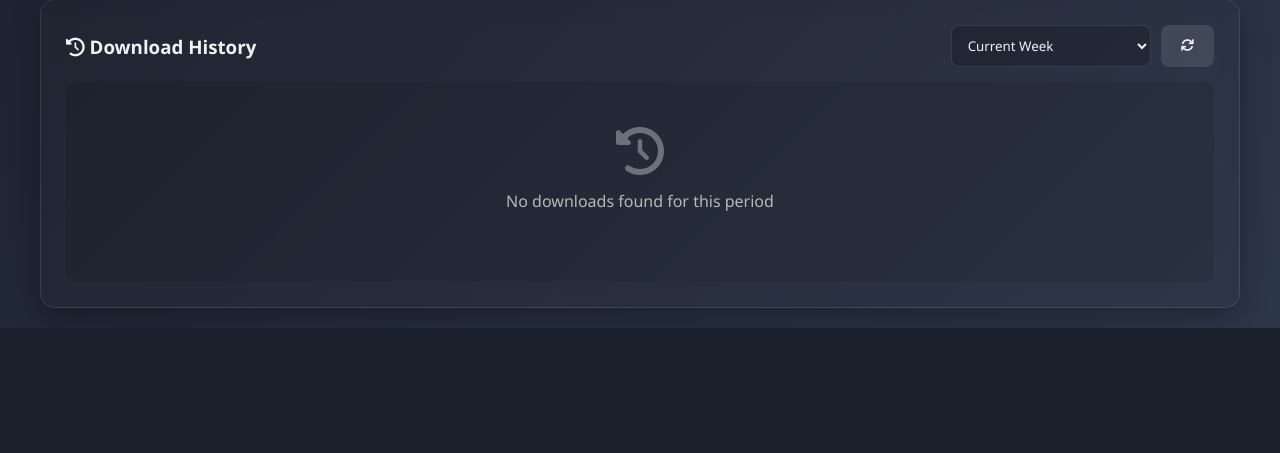
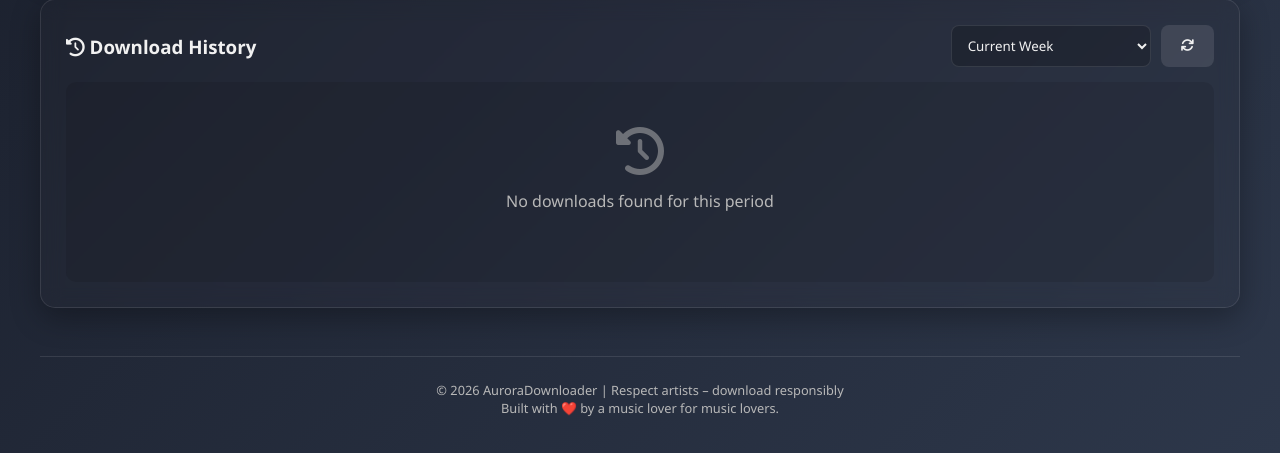
Before and after one commit to Bacem-Abidi/AuroraDownloader, a Flask app: page / in a window 1280 px wide. Shown: the part 1479-1932 px from the top of the page. Before the commit the page ends 1807 px from the top, so only its background shows below. Run offline with Flask 3, Linux system fonts and the light colour scheme; data that the repository does not hold is empty; some libraries are stand-ins or nearby versions.

Commit message:
Added footer

```diff
--- a/static/css/style.css
+++ b/static/css/style.css
@@ -2072,3 +2072,23 @@ input:checked + .slider:before {
   display: flex;
   gap: 10px;
 }
+
+/* Footer Styles */
+.app-footer {
+  padding: 2rem 0 1rem;
+  font-size: 0.9rem;
+  transition: all 0.3s ease;
+}
+
+.footer-bottom {
+  text-align: center;
+  padding-top: 1.5rem;
+  margin-top: 1rem;
+  border-top: 1px solid rgba(255, 255, 255, 0.1);
+  font-size: 0.8rem;
+  color: var(--text-secondary);
+}
+
+.footer-bottom p {
+  margin: 0;
+}
--- a/templates/index.html
+++ b/templates/index.html
@@ -51,6 +51,12 @@ styles %} {{ super() }}
   {% block modals %}
     {% include "modals.html" %}
   {% endblock %}
+  <footer class="app-footer">
+  <div class="footer-bottom">
+    <p>&copy; 2026 AuroraDownloader | Respect artists – download responsibly</p>
+    <p>Built with ❤️ by a music lover for music lovers.</p>
+  </div>
+</footer>
 </div>
 
 {% endblock %} {% block scripts %} {{ super() }}
```
